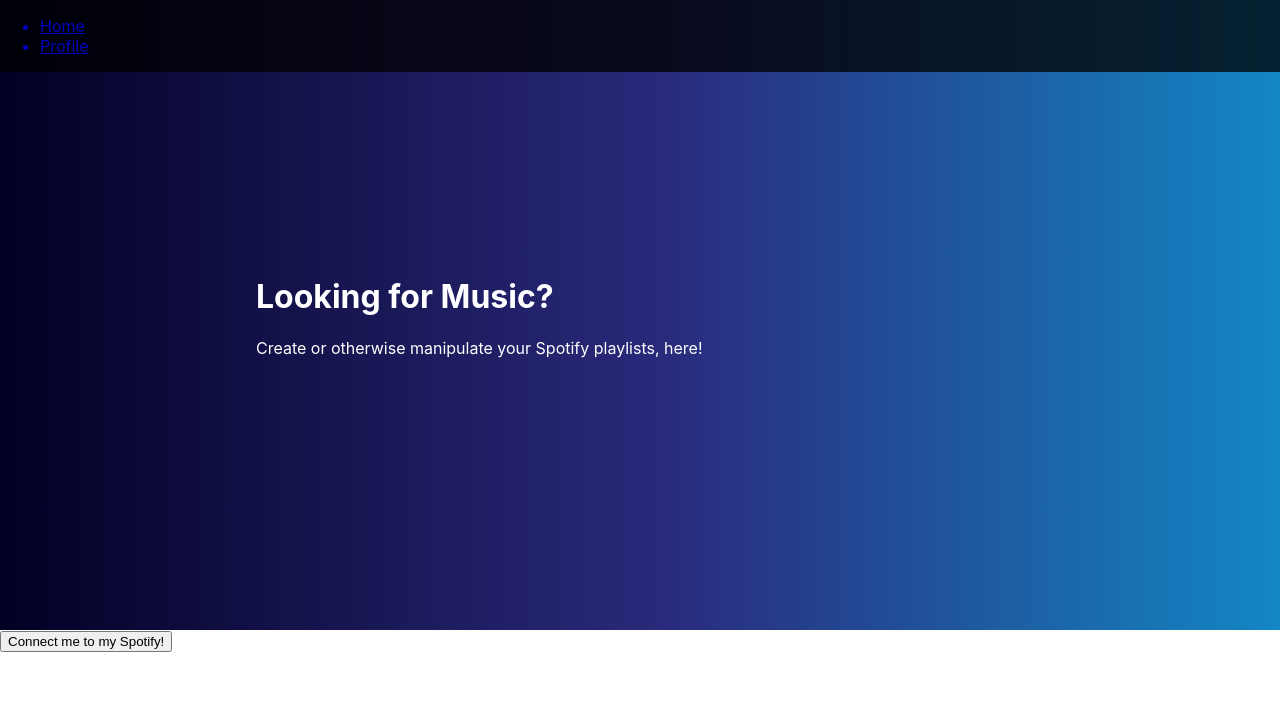
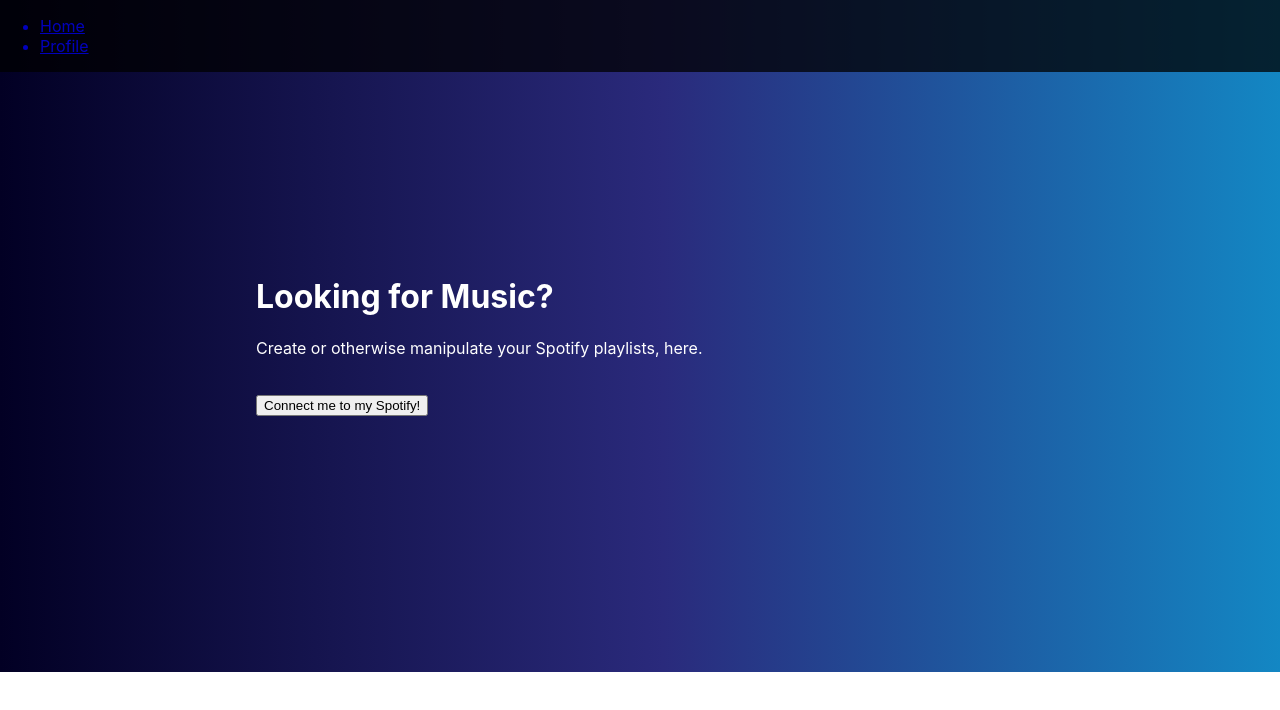
Before and after one commit to acexi3/jammmin, a React (Create React App) app: page /home in a window 1280 px wide. Shown: the top 710 px of the page. Built offline with nearby package versions, Linux system fonts and the light colour scheme.

Commit message:
Moved Connector functional C into Hero functional C, installed spotify-web-api-js library

```diff
--- a/package.json
+++ b/package.json
@@ -10,7 +10,8 @@
     "react": "^18.3.1",
     "react-dom": "^18.3.1",
     "react-router-dom": "^6.25.1",
-    "react-scripts": "^5.0.1",
+    "react-scripts": "^3.0.1",
+    "spotify-web-api-js": "^1.5.2",
     "web-vitals": "^2.1.4"
   },
   "scripts": {
--- a/src/components/Hero/Hero.js
+++ b/src/components/Hero/Hero.js
@@ -1,11 +1,13 @@
 import React from 'react';
+import Connector from '../Connector/Connector';
 import './Hero.css';
 
 export default function Hero() {
     return (
         <div className="Hero">
             <h1>Looking for Music?</h1>
-            <p>Create or otherwise manipulate your Spotify playlists, here!</p>
+            <p>Create or otherwise manipulate your Spotify playlists, here.</p><br/>
+            <Connector />
         </div>
 
     );
--- /dev/null
+++ b/src/components/SearchBar/SearchBar.js
@@ -0,0 +1,2 @@
+import React, { useState, useEffect } from 'react';
+import styles from './SearchBar';
--- a/src/pages/Home.js
+++ b/src/pages/Home.js
@@ -1,6 +1,5 @@
 import NavBar from '../components/NavBar/NavBar';
 import Hero from '../components/Hero/Hero';
-import Connector from '../components/Connector/Connector';
 
 export default function Home() {
     return (
@@ -10,7 +9,6 @@ export default function Home() {
                 <div className="Home">
                     {/*<img src={logo} className="App-logo" alt="logo" />*/}
                     <Hero />
-                    <Connector />
                 </div>
             </div>
         </>
```
Also changed, not shown: src/components/SearchBar/SearchBar.css (added), 1 other file (tests, documents, lock files or other folders).
